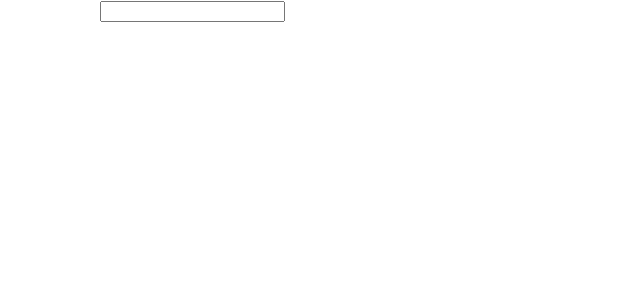
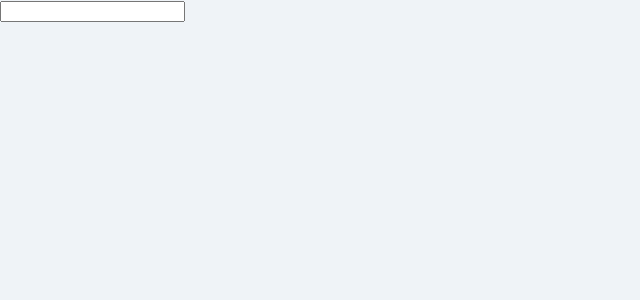
Before and after one commit to kangdari/Movie-project, a React (Create React App) app: page /#/search in a window 1280 px wide. Shown: the top 300 px of the page, without its empty margins (0-640 px from the left). Built offline with nearby package versions, Linux system fonts and the light colour scheme.

Commit message:
serchMovie 02

```diff
--- a/src/App.css
+++ b/src/App.css
@@ -1,38 +1,15 @@
-.App {
-  text-align: center;
+.App{
+  height: 100%;
 }
 
-.App-logo {
-  height: 40vmin;
-  pointer-events: none;
+* {
+  box-sizing: border-box;
 }
 
-@media (prefers-reduced-motion: no-preference) {
-  .App-logo {
-    animation: App-logo-spin infinite 20s linear;
-  }
+body{
+  margin: 0;
+  padding: 0;
+  height: 100%;
+  background-color: #eff3f7;
+  font-family: -apple-system, BlinkMacSystemFont, 'Segoe UI', Roboto, Oxygen, Ubuntu, Cantarell, 'Open Sans', 'Helvetica Neue', sans-serif;
 }
-
-.App-header {
-  background-color: #282c34;
-  min-height: 100vh;
-  display: flex;
-  flex-direction: column;
-  align-items: center;
-  justify-content: center;
-  font-size: calc(10px + 2vmin);
-  color: white;
-}
-
-.App-link {
-  color: #61dafb;
-}
-
-@keyframes App-logo-spin {
-  from {
-    transform: rotate(0deg);
-  }
-  to {
-    transform: rotate(360deg);
-  }
-}
--- a/src/App.js
+++ b/src/App.js
@@ -1,16 +1,19 @@
 import React from 'react';
+import './App.css';
 import { HashRouter, Route } from 'react-router-dom';
 import Home from './routes/Home';
 import Detail from './routes/Detail';
 import Search from './routes/Search';
 
 function App() {
-  return (
-    <HashRouter>
-      <Route path='/' component={Home} exact />
-      <Route path='/movie/:id' component={Detail} />
-      <Route path='/search' component={Search} />
-    </HashRouter>
+    return (
+        <div className="App">
+            <HashRouter>
+                <Route path="/" component={Home} exact />
+                <Route path="/movie/:id" component={Detail} />
+                <Route path="/search" component={Search} />
+            </HashRouter>
+        </div>
     );
 }
 
--- a/src/components/search/SearchForm.js
+++ b/src/components/search/SearchForm.js
@@ -2,6 +2,8 @@
 import styled from 'styled-components';
 
 const SearchFormBlock = styled.div`
+    display: flex;
+    align-items; flex-end;
 
     margin-bottom : 2rem;
 `;
--- a/src/components/search/SearchResult.js
+++ b/src/components/search/SearchResult.js
@@ -5,15 +5,6 @@
 
 const MovieItemBlock = styled.div`
 
-    display: flex;
-
-    border : 1px solid gray;
-    border-radius: 4px;
-    margin-bottom : 2rem;
-
-    span {
-        margin-right: 8px;
-    }
 `;
 
 const MovieItem = ({ movie }) => {
@@ -48,8 +39,8 @@
                     },
                 }}
             >
+                <img src={poster_url} alt={title} title={title} />
                 <h3>{title}</h3>
-                <img src={poster_url} alt={title} title={title} />
                 <p>{release_date}</p>
                 <p>{vote_average}</p>
                 {genre_ids.map(genre => (
--- a/src/components/search/SearchTemplate.js
+++ b/src/components/search/SearchTemplate.js
@@ -2,15 +2,18 @@
 import styled from 'styled-components';
 
 const SearchTemplateBlock = styled.div`
-    width: 1080px;
-    margin: 0 auto;
+`;
+
+const Container = styled.div`
 `;
 
 
 const SearchTemplate = ({children}) => {
     return (
         <SearchTemplateBlock>
-            {children}
+            <Container>
+                {children}
+            </Container>
         </SearchTemplateBlock>
     );
 };
--- a/src/containers/SearchContainer.js
+++ b/src/containers/SearchContainer.js
@@ -3,6 +3,8 @@
 import { searchMovies } from '../module/search';
 import SearchForm from '../components/search/SearchForm';
 import SearchResult from '../components/search/SearchResult';
+import SearchTemplate from '../components/search/SearchTemplate';
+
 
 const SearchContainer = () => {
     const [input, setInput] = useState('');
@@ -25,7 +27,7 @@
     };
 
     return (
-        <div>
+        <SearchTemplate>
             <SearchForm
                 data={data}
                 error={error}
@@ -34,7 +36,7 @@
                 onSubmit={onSubmit}
             />
             <SearchResult data={data}/>
-        </div>
+        </SearchTemplate>
     );
     /* 결과 폼 */
 };
--- a/src/index.css
+++ b/src/index.css
@@ -11,3 +11,12 @@
   font-family: source-code-pro, Menlo, Monaco, Consolas, 'Courier New',
     monospace;
 }
+
+#root{
+  height: 100%;
+}
+html, body {
+  margin: 0;
+  padding: 0;
+  height: 100%;
+}
--- a/src/routes/Search.js
+++ b/src/routes/Search.js
@@ -1,13 +1,11 @@
 import React from 'react';
 import SearchContainer from '../containers/SearchContainer';
-import SearchTemplate from '../components/search/SearchTemplate';
+// import SearchTemplate from '../components/search/SearchTemplate';
 
 // 컴포넌트 화...
 const Search = () => {
     return (
-        <SearchTemplate>
-            <SearchContainer />
-        </SearchTemplate>
+        <SearchContainer />
     );
 };
 
```
